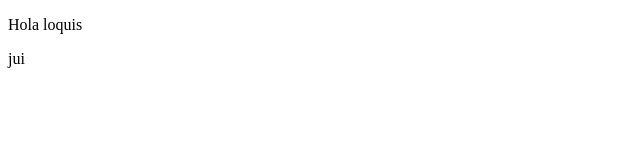
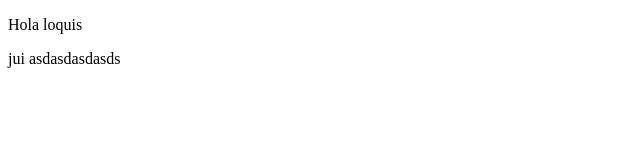
Before and after one commit to ElioAgustin/proyectoDemo, a plain HTML site: page index.html in a window 1280 px wide. Shown: the full height of the page, 0-640 px from the left. Drawn offline with Linux system fonts and the light colour scheme.

Commit message:
Cambios agregamos letras

```diff
--- a/index.html
+++ b/index.html
@@ -13,7 +13,7 @@
     </p>
 
     <p>
-        jui
+        jui asdasdasdasds
     </p>
 
 </body>
```
